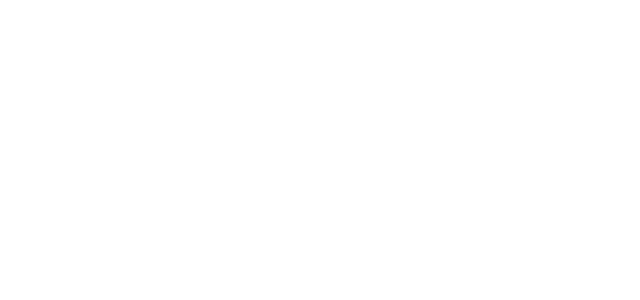
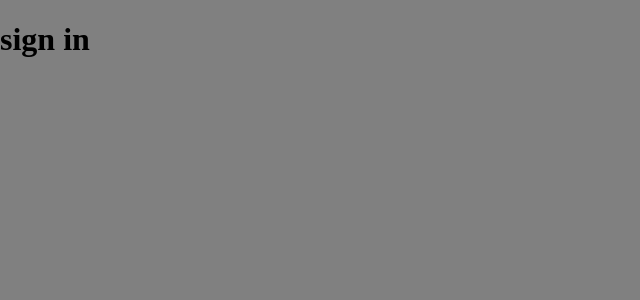
Before and after one commit to DhanushT7/Chat-Application, a React (Vite) app in the folder Frontend/: page /signup in a window 1280 px wide. Before the commit this address had no page. Shown: the top 300 px of the page, without its empty margins (0-640 px from the left). Built offline with nearby package versions, Linux system fonts and the light colour scheme.

Commit message:
changed sigin-in to signu-up

```diff
--- a/Frontend/src/App.jsx
+++ b/Frontend/src/App.jsx
@@ -2,7 +2,7 @@
 import Home from './pages/home/Home.jsx'
 import Contact from './pages/contact/contact.jsx'
 import Login from './pages/login/login.jsx'
-import SignIn from './pages/signIn/signIn.jsx'
+import Signup from "./pages/signup/signup.jsx";
 
 function App() {
   return(
@@ -10,7 +10,7 @@
         <Routes>
           <Route path="/" element={ <Home/> } />
           <Route path="/login" element={ <Login/>} />
-          <Route path="/signIn" element={ <SignIn/> } />
+          <Route path="/signup" element={ <Signup/> } />
           <Route path="/contact" element={ <Contact/> } />
         </Routes>
       </Router>
--- a/Frontend/src/pages/signIn/signIn.jsx
+++ /dev/null
@@ -1,8 +0,0 @@
-function SignIn(){
-  return(
-    <>
-      <h1>SignIn page</h1>
-    </>
-  );
-}
-export default SignIn;
--- /dev/null
+++ b/Frontend/src/pages/signup/sign-up.css
@@ -0,0 +1,11 @@
+body{
+  margin:0px;
+}
+
+.page-body{
+  background-color: grey;
+  height:100vh;
+  width:100%;
+  margin:0;
+  overflow:hidden;
+}
--- /dev/null
+++ b/Frontend/src/pages/signup/signup.jsx
@@ -0,0 +1,9 @@
+import './sign-up.css'
+function Signup(){
+  return(
+    <div className="page-body">
+      <h1>sign in</h1>
+    </div>
+  );
+}
+export default Signup;
```
